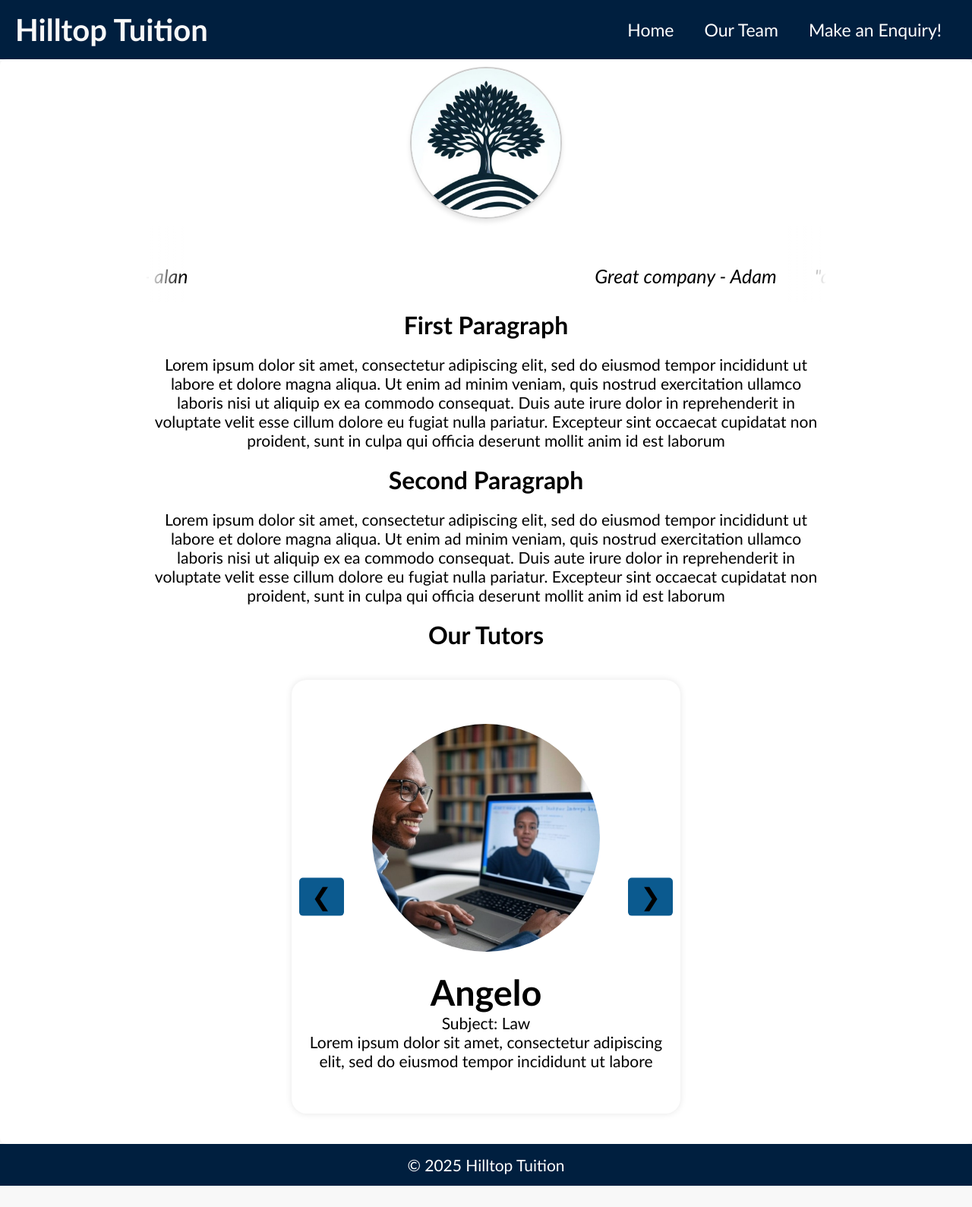
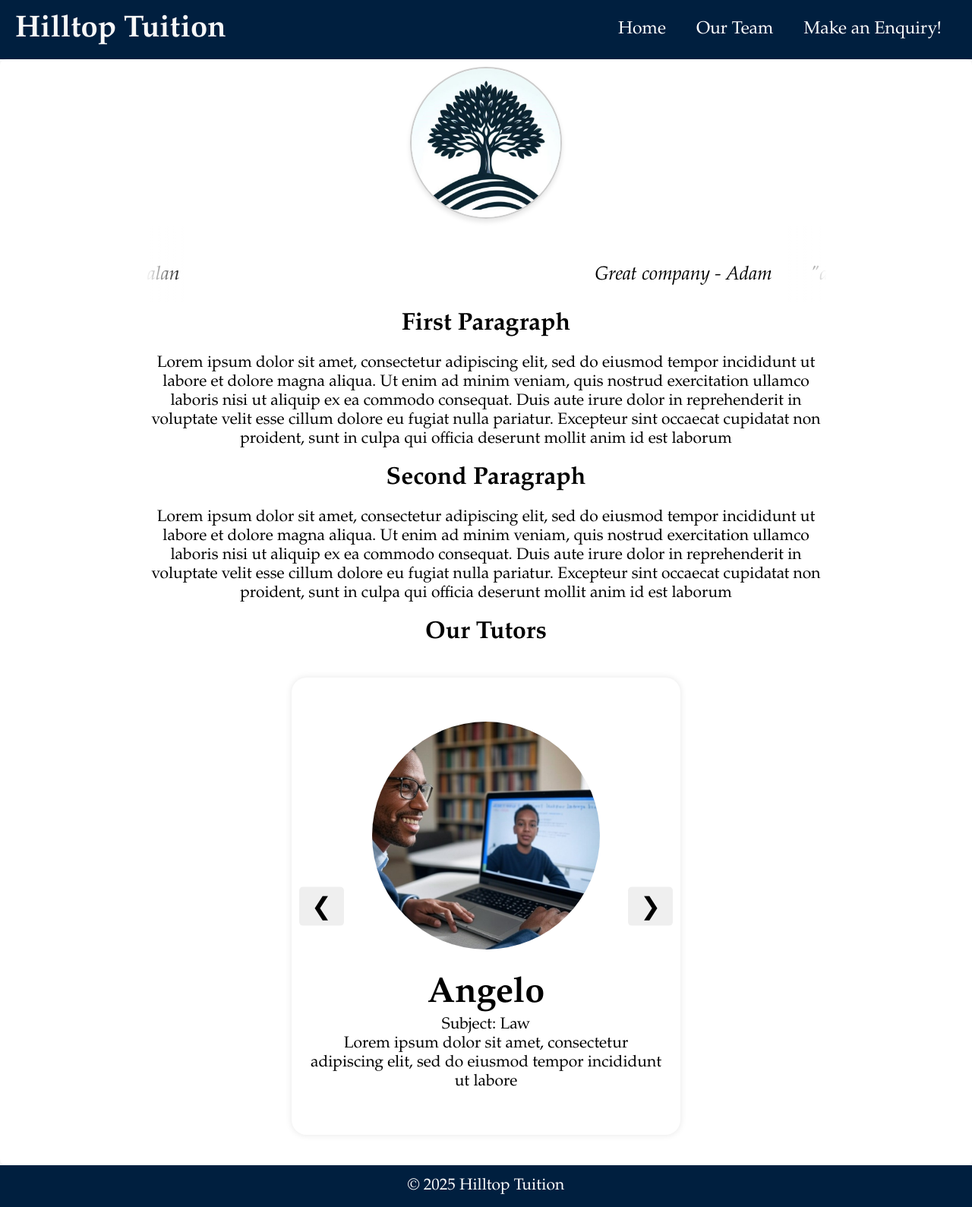
Before and after one commit to MattDwyer14/Hilltop-Tuition, a Django app: page / in a window 1280 px wide. Shown: the whole page at 76% size. Before the commit the page ends 1561 px from the top, so only its background shows below. Run offline with Django 5.2, Linux system fonts and the light colour scheme; data comes from the database, SQL or seed files in the repository.

Commit message:
minor tweaks- build team page tomorrow

```diff
--- a/home/static/home/home_styles.css
+++ b/home/static/home/home_styles.css
@@ -4,7 +4,7 @@
     --background-color: #ffff;
     --font-color: #000000;
     --hover-color: #0b5a8f;
-    --font-main: "Trebuchet MS", Tahoma, sans-serif;
+    --font-main: Didot, Didot LT STD, Hoefler Text, Garamond, Calisto MT, Times New Roman, serif;
     --padding: 10px;
     --main-heading: 40px;
     --nav-link-size: 23px;
@@ -181,7 +181,6 @@ main {
     position: absolute;
     top: 50%;
     transform: translateY(-50%);
-    background-color: var(--hover-color);
     color: var(--font-color);
     border: none;
     font-size: 2rem;
@@ -199,7 +198,7 @@ main {
 }
 
 .carousel-button:hover {
-    background-color: rgba(0, 31, 63, 0.9);
+    transition: transform 0.2s ease;
 }
 
 .marquee-container {
```
